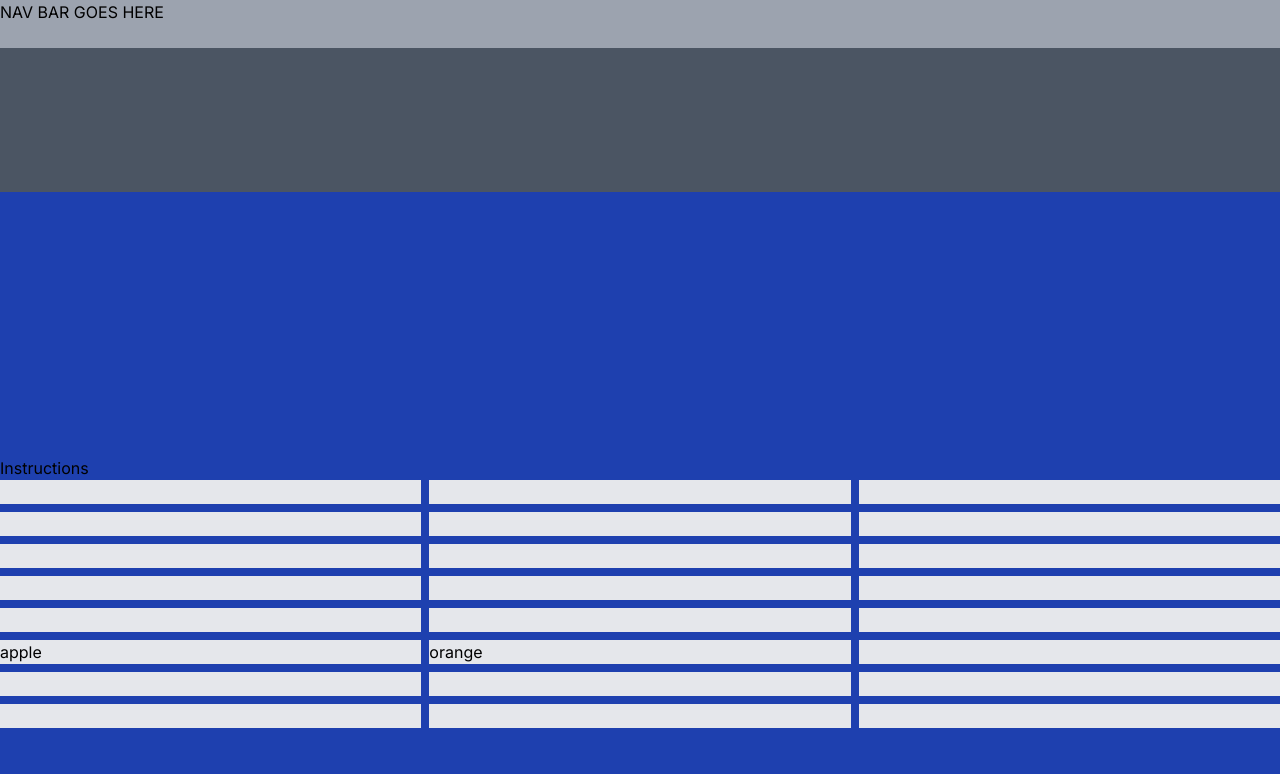
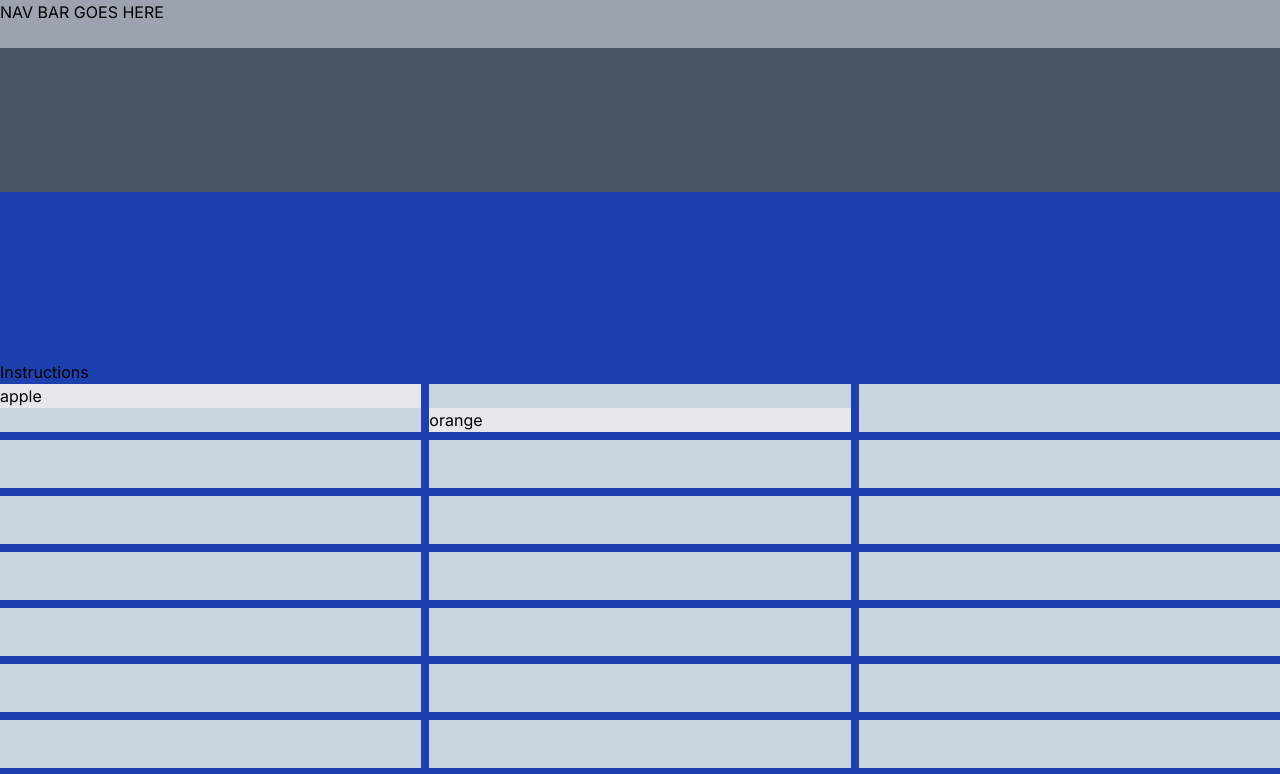
Before and after one commit to cisdell/type_better_v2, a Next.js app: page / in a window 1280 px wide. Shown: the top 774 px of the page. Built offline with nearby package versions, Linux system fonts and the light colour scheme.

Commit message:
adding br instead to display empty grids

```diff
--- a/components/game_on/gaming_board.tsx
+++ b/components/game_on/gaming_board.tsx
@@ -8,19 +8,19 @@ export default function GameBoard() {
     { word: "orange", row: 1, col: 2 },
   ]);
   const word = "apple";
-  useEffect(() => {
-    const interval = setInterval(() => {
-      // Update the rows of all words
-      setWordsOnScreen((prevWords) => {
-        return prevWords.map((word) => ({
-          ...word,
-          row: word.row + 1, // Increment the row
-        }));
-      });
-    }, 1000); // Run every second
+  // useEffect(() => {
+  //   const interval = setInterval(() => {
+  //     // Update the rows of all words
+  //     setWordsOnScreen((prevWords) => {
+  //       return prevWords.map((word) => ({
+  //         ...word,
+  //         row: word.row + 1, // Increment the row
+  //       }));
+  //     });
+  //   }, 1000); // Run every second
 
-    return () => clearInterval(interval); // Cleanup on unmount
-  }, []);
+  //   return () => clearInterval(interval); // Cleanup on unmount
+  // }, []);
 
   return (
     <div className="w-[90rem] h-[50rem] border-solid m-auto border-white justify-center align-middle bg-blue-800 flex flex-col">
--- a/components/game_on/grid_placeholder.tsx
+++ b/components/game_on/grid_placeholder.tsx
@@ -14,7 +14,7 @@ export default function GridPlaceholder({
         if (item.row === row && item.col === col) {
           return <div key={index}>{item.word}</div>;
         } else {
-          return <div className="bg-slate-300">{<div></div>}</div>;
+          return <div className="bg-slate-300">{<br />}</div>;
         }
       })}
     </div>
```
